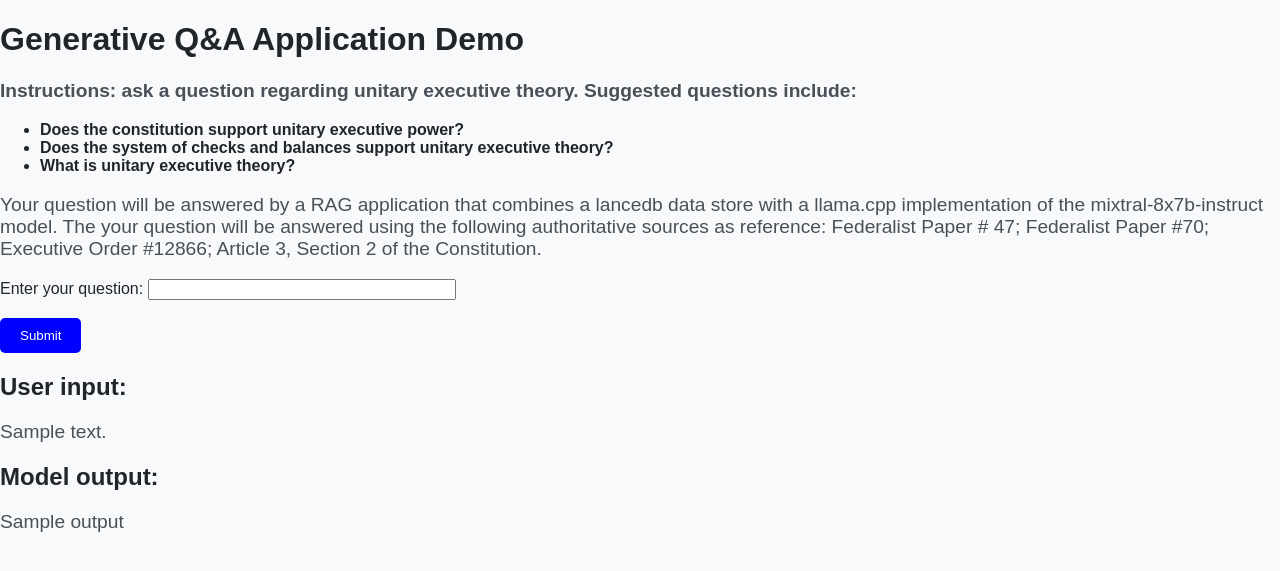
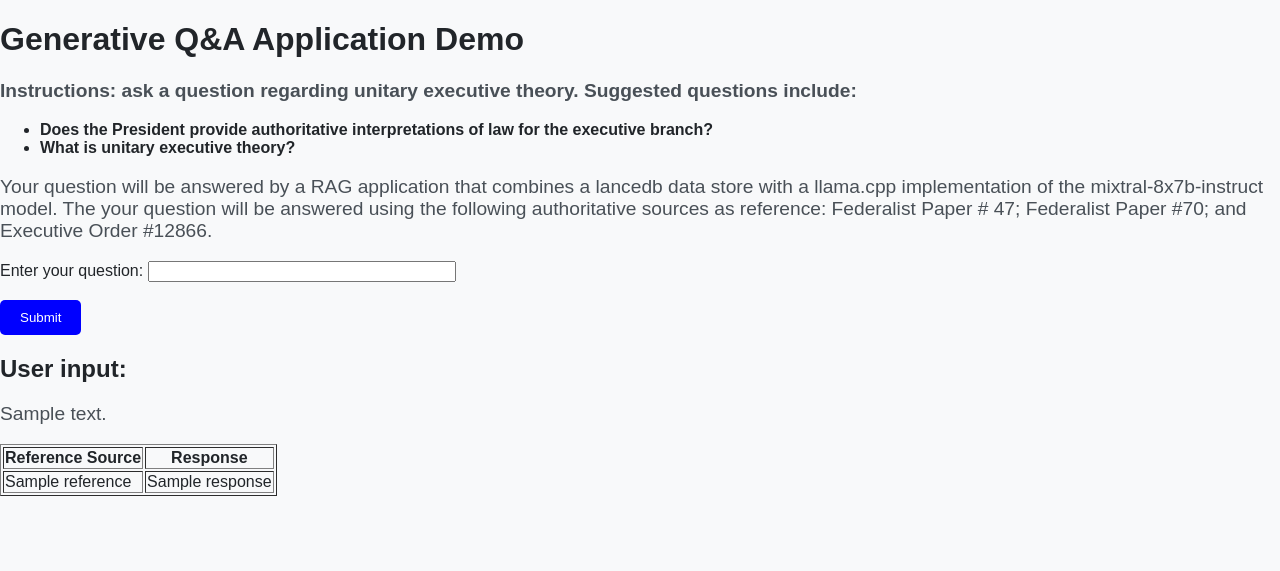
Before and after one commit to kgoz12/legal_nlp, a Flask app: template templates/index.html in a window 1280 px wide. Shown: the top 571 px of the page. Run offline with Flask 3, Linux system fonts and the light colour scheme; the template is opened without the code that fills it: most values are stand-ins (such as "Sample title", 1, 10 or a date in 2020); parts of the project's set-up code (start-up, migrations or seed data) failed here and were passed over.

Commit message:
Basic working concept, 3 outputs

```diff
--- a/app.py
+++ b/app.py
@@ -31,13 +31,14 @@ app = Flask(__name__)
 def predict(text_input):
     try:
         question_vector = sentence_embeddings.embed([text_input])
-        K = 1
+        K = 3
         response_data_frame = ds.to_table(
             nearest={"column": "vector",
                      "q": question_vector[0],
                      "metric": "dot",
                      "k": K}).to_pandas()
-        for row in response_data_frame["text"]:
+        result_dict={'items' : []}
+        for row, ref in zip(response_data_frame["text"], response_data_frame["authoritative_resource"]):
             response = llm_q_and_a.create_chat_completion(
                 seed=123,
                 top_k = 0,
@@ -50,7 +51,8 @@ def predict(text_input):
                     "content": text_input}
                 ]
             )
-        text_output = response['choices'][0]['message']['content']
+            result_dict['items'].append({'reference': ref, 'response': response['choices'][0]['message']['content']})
+        text_output=result_dict
     except:
         text_ouput = "something went wrong!"
     return text_output
@@ -68,24 +70,3 @@ def home():
 
 if __name__ == "__main__":
     app.run(debug=False, host='0.0.0.0', port=4996) # do NOT use 5000
-
-
-response_data_frame = ds.to_table(
-    nearest={"column": "vector",
-     "q": question_vector[0],
-     "metric": "dot",
-     "k": K}).to_pandas()
-# text_output = response_data_frame["text"][0]
-# response = llm_q_and_a.create_chat_completion(
-#     seed=123,
-#     top_k = 0,
-#     temperature=0.05,
-#     max_tokens=1024,
-#     messages = [
-#         {"role" : "user",
-#         "content": response_data_frame["text"][0]},
-#         {"role": "assistant",
-#         "content": text_input}
-#     ]
-# )
-# text_output = response['choices'][0]['message']['content']
--- a/templates/index.html
+++ b/templates/index.html
@@ -9,14 +9,13 @@
     <h1>Generative Q&A Application Demo</h1>
     <p><b>Instructions: ask a question regarding unitary executive theory. Suggested questions include: <br>
         <ul>
-            <li>Does the constitution support unitary executive power?</li>
-            <li>Does the system of checks and balances support unitary executive theory?</li>
+            <li>Does the President provide authoritative interpretations of law for the executive branch?</li>
             <li>What is unitary executive theory?</li>
         </ul>
     </b></p>
     <p>Your question will be answered by a RAG application that combines a lancedb data store with a llama.cpp implementation of
         the mixtral-8x7b-instruct model. The your question will be answered using the following authoritative sources as
-        reference: Federalist Paper # 47; Federalist Paper #70; Executive Order #12866; Article 3, Section 2 of the Constitution. </p>
+        reference: Federalist Paper # 47; Federalist Paper #70; and Executive Order #12866. </p>
     <form method="post">
         Enter your question: <input type="text" name="question" id="question" style="width:300px;"> <br><br>
         <div class="btn-container">
@@ -27,8 +26,16 @@
     {% if output %}
         <h2>User input:</h2>
         <p id = "user_input_text">{{ input_text }}</p>
-        <h2>Model output: </h2>
-        <p id= "model_output_text">{{ output }} </p>
+        <table border="1">
+            <thead><tr><th>Reference Source</th><th>Response</th></tr></thead>
+                {% for item in output["items"] %}
+                <tbody>
+                <tr><td>{{ item['reference'] }}</td><td>{{ item['response'] }}</td></tr>
+                </tbody>
+                {% endfor %}
+        </table>
+    <!-- <h2>Model output: </h2>
+    <p id= "model_output_text">{{ output }} </p> -->
     {% endif %}
 </body>
 </html>
```
